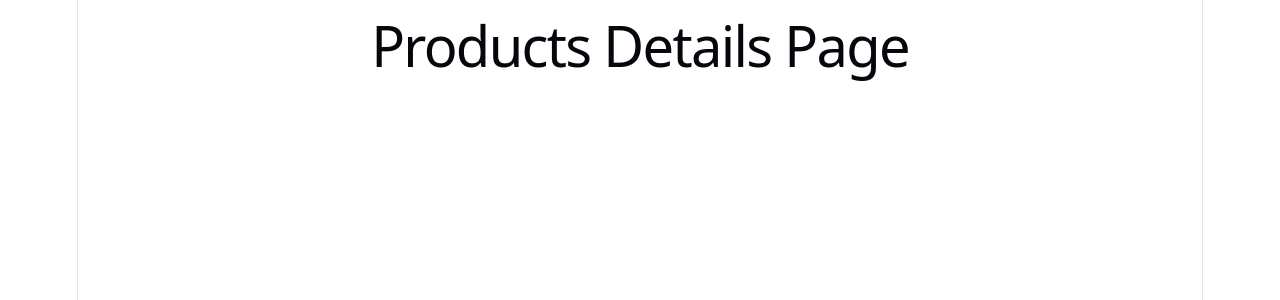
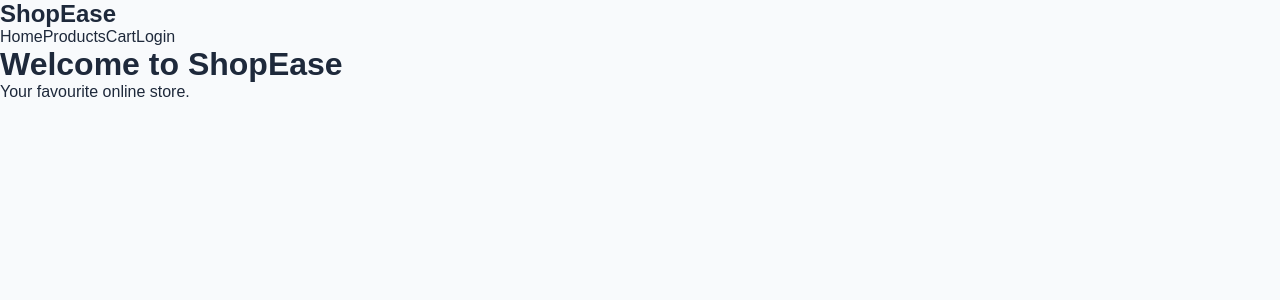
Before and after one commit to amanigodswill-droid/ecommerce-store, a React (Vite) app: page /products/1 in a window 1280 px wide. Shown: the top 300 px of the page. Built offline with nearby package versions, Linux system fonts and the light colour scheme.

Commit message:
Created navbar component and basic styling

```diff
--- /dev/null
+++ b/src/App.css
@@ -0,0 +1,70 @@
+
+
+.container{
+
+width:90%;
+
+max-width:1200px;
+
+margin:auto;
+
+}
+
+
+.navbar{
+
+background:white;
+
+padding:20px 0;
+
+box-shadow:
+0 3px 10px rgba(0,0,0,0.08);
+
+}
+
+
+.navbar-content{
+
+display:flex;
+
+justify-content:space-between;
+
+align-items:center;
+
+}
+
+
+.logo{
+
+font-size:26px;
+
+font-weight:bold;
+
+color:#2563eb;
+
+}
+
+
+.nav-links{
+
+display:flex;
+
+gap:25px;
+
+}
+
+
+.nav-links a{
+
+font-weight:500;
+
+color:#475569;
+
+}
+
+
+.nav-links a:hover{
+
+color:#2563eb;
+
+}
--- a/src/App.jsx
+++ b/src/App.jsx
@@ -11,6 +11,7 @@ import Cart from "./pages/Cart";
 import Login from "./pages/Login";
 import Checkout from "./pages/Checkout";
 import ProductDetails from "./pages/ProductDetails";
+import Navbar from "./components/Navbar";
 
 
 function App(){
@@ -18,6 +19,10 @@ function App(){
 return(
 
 <BrowserRouter>
+
+
+<Navbar/>
+
 
 <Routes>
 
--- a/src/Pages/Cart.jsx
+++ b/src/Pages/Cart.jsx
@@ -1,7 +1,19 @@
 function Cart(){
 
 return(
-<h1>Cart Page</h1>
+
+<div className="container">
+
+<h1>
+Your cart
+</h1>
+
+<p>
+Your favourite online store.
+</p>
+
+</div>
+
 )
 
 }
--- a/src/Pages/Checkout.jsx
+++ b/src/Pages/Checkout.jsx
@@ -1,7 +1,19 @@
 function Checkout(){
 
 return(
-<h1>Checkout Page</h1>
+
+<div className="container">
+
+<h1>
+Welcome to your checkout page
+</h1>
+
+<p>
+Your favourite online store.
+</p>
+
+</div>
+
 )
 
 }
--- a/src/Pages/Home.jsx
+++ b/src/Pages/Home.jsx
@@ -1,7 +1,19 @@
 function Home(){
 
 return(
-<h1>Home Page</h1>
+
+<div className="container">
+
+<h1>
+Welcome to ShopEase
+</h1>
+
+<p>
+Your favourite online store.
+</p>
+
+</div>
+
 )
 
 }
--- a/src/Pages/Login.jsx
+++ b/src/Pages/Login.jsx
@@ -1,7 +1,19 @@
 function Login(){
 
 return(
-<h1>Login Page</h1>
+
+<div className="container">
+
+<h1>
+Welcome to ShopEase
+</h1>
+
+<p>
+Your favourite online store.
+</p>
+
+</div>
+
 )
 
 }
--- a/src/Pages/ProductDetails.jsx
+++ b/src/Pages/ProductDetails.jsx
@@ -1,7 +1,19 @@
 function ProductDetails(){
 
 return(
-<h1>Products Details Page</h1>
+
+<div className="container">
+
+<h1>
+Welcome to ShopEase
+</h1>
+
+<p>
+Your favourite online store.
+</p>
+
+</div>
+
 )
 
 }
--- a/src/Pages/Products.jsx
+++ b/src/Pages/Products.jsx
@@ -1,7 +1,19 @@
 function Products(){
 
 return(
-<h1>Products Page</h1>
+
+<div className="container">
+
+<h1>
+Welcome to ShopEase
+</h1>
+
+<p>
+Your favourite online store.
+</p>
+
+</div>
+
 )
 
 }
--- /dev/null
+++ b/src/components/Navbar.jsx
@@ -0,0 +1,49 @@
+import { NavLink } from "react-router-dom";
+
+
+function Navbar(){
+
+  return (
+
+    <nav className="navbar">
+
+      <div className="container navbar-content">
+
+        <h2 className="logo">
+          ShopEase
+        </h2>
+
+
+        <div className="nav-links">
+
+          <NavLink to="/">
+            Home
+          </NavLink>
+
+
+          <NavLink to="/products">
+            Products
+          </NavLink>
+
+
+          <NavLink to="/cart">
+            Cart
+          </NavLink>
+
+
+          <NavLink to="/login">
+            Login
+          </NavLink>
+
+        </div>
+
+      </div>
+
+    </nav>
+
+  );
+
+}
+
+
+export default Navbar;
--- a/src/index.css
+++ b/src/index.css
@@ -1,111 +1,36 @@
-:root {
-  --text: #6b6375;
-  --text-h: #08060d;
-  --bg: #fff;
-  --border: #e5e4e7;
-  --code-bg: #f4f3ec;
-  --accent: #aa3bff;
-  --accent-bg: rgba(170, 59, 255, 0.1);
-  --accent-border: rgba(170, 59, 255, 0.5);
-  --social-bg: rgba(244, 243, 236, 0.5);
-  --shadow:
-    rgba(0, 0, 0, 0.1) 0 10px 15px -3px, rgba(0, 0, 0, 0.05) 0 4px 6px -2px;
+*{
 
-  --sans: system-ui, 'Segoe UI', Roboto, sans-serif;
-  --heading: system-ui, 'Segoe UI', Roboto, sans-serif;
-  --mono: ui-monospace, Consolas, monospace;
+margin:0;
+padding:0;
+box-sizing:border-box;
 
-  font: 18px/145% var(--sans);
-  letter-spacing: 0.18px;
-  color-scheme: light dark;
-  color: var(--text);
-  background: var(--bg);
-  font-synthesis: none;
-  text-rendering: optimizeLegibility;
-  -webkit-font-smoothing: antialiased;
-  -moz-osx-font-smoothing: grayscale;
-
-  @media (max-width: 1024px) {
-    font-size: 16px;
-  }
 }
 
-@media (prefers-color-scheme: dark) {
-  :root {
-    --text: #9ca3af;
-    --text-h: #f3f4f6;
-    --bg: #16171d;
-    --border: #2e303a;
-    --code-bg: #1f2028;
-    --accent: #c084fc;
-    --accent-bg: rgba(192, 132, 252, 0.15);
-    --accent-border: rgba(192, 132, 252, 0.5);
-    --social-bg: rgba(47, 48, 58, 0.5);
-    --shadow:
-      rgba(0, 0, 0, 0.4) 0 10px 15px -3px, rgba(0, 0, 0, 0.25) 0 4px 6px -2px;
-  }
 
-  #social .button-icon {
-    filter: invert(1) brightness(2);
-  }
+body{
+
+font-family:Arial, Helvetica, sans-serif;
+
+background:#f8fafc;
+
+color:#1e293b;
+
 }
 
-body {
-  margin: 0;
+
+a{
+
+text-decoration:none;
+
+color:inherit;
+
 }
 
-#root {
-  width: 1126px;
-  max-width: 100%;
-  margin: 0 auto;
-  text-align: center;
-  border-inline: 1px solid var(--border);
-  min-height: 100svh;
-  display: flex;
-  flex-direction: column;
-  box-sizing: border-box;
+
+img{
+
+max-width:100%;
+
+display:block;
+
 }
-
-h1,
-h2 {
-  font-family: var(--heading);
-  font-weight: 500;
-  color: var(--text-h);
-}
-
-h1 {
-  font-size: 56px;
-  letter-spacing: -1.68px;
-  margin: 32px 0;
-  @media (max-width: 1024px) {
-    font-size: 36px;
-    margin: 20px 0;
-  }
-}
-h2 {
-  font-size: 24px;
-  line-height: 118%;
-  letter-spacing: -0.24px;
-  margin: 0 0 8px;
-  @media (max-width: 1024px) {
-    font-size: 20px;
-  }
-}
-p {
-  margin: 0;
-}
-
-code,
-.counter {
-  font-family: var(--mono);
-  display: inline-flex;
-  border-radius: 4px;
-  color: var(--text-h);
-}
-
-code {
-  font-size: 15px;
-  line-height: 135%;
-  padding: 4px 8px;
-  background: var(--code-bg);
-}
```
